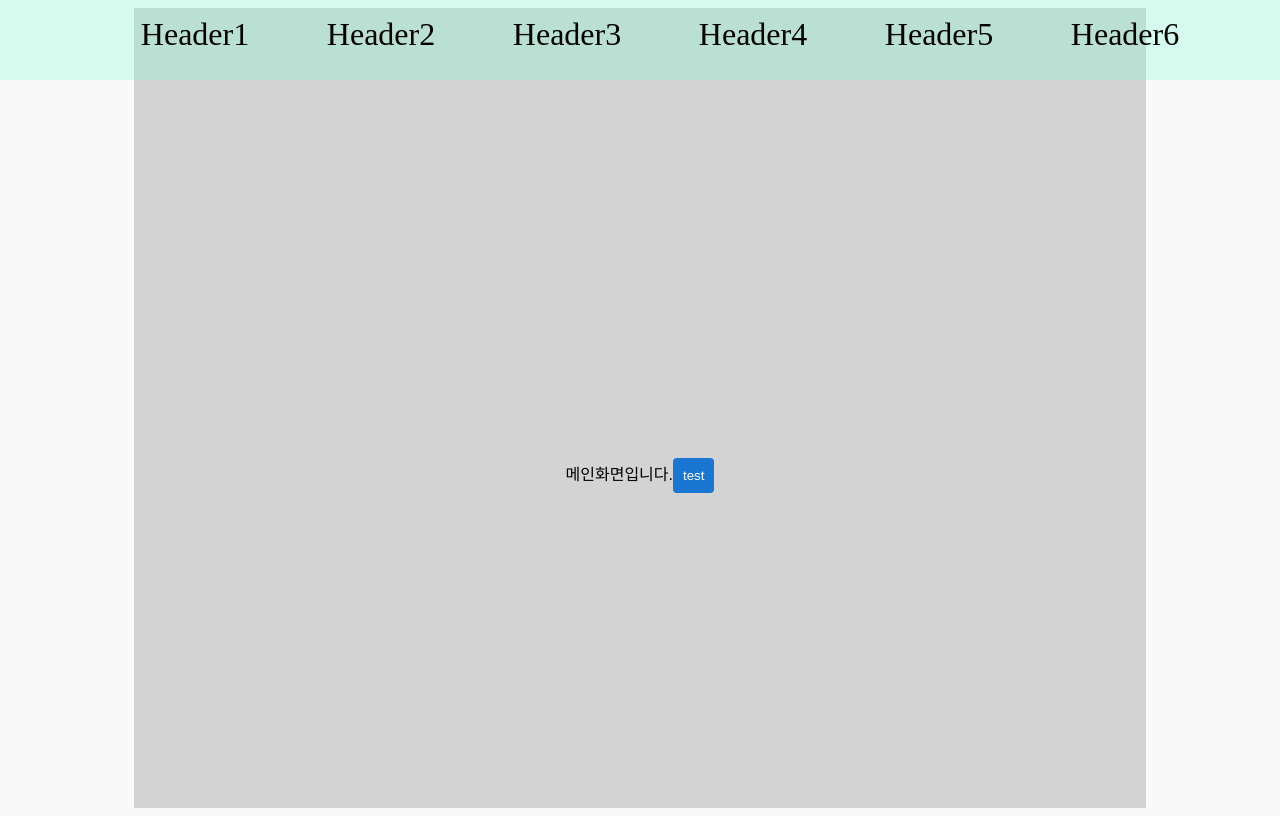
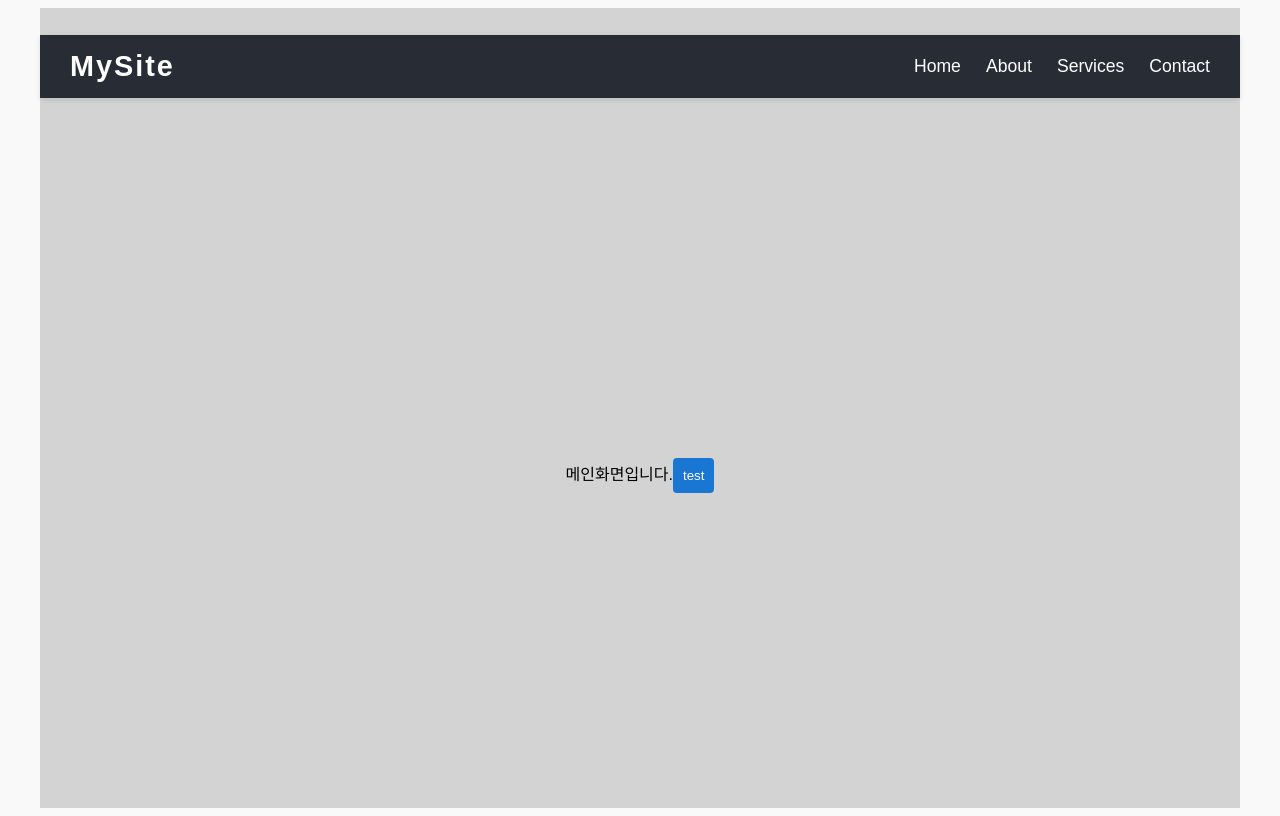
Before and after one commit to awsedr27/toyProject-front, a Next.js app in the folder front_dabang/: page /main in a window 1280 px wide. Built offline with nearby package versions, Linux system fonts and the light colour scheme.

Commit message:
kjo 레이아웃 테스트

```diff
--- a/front_dabang/src/app/components/layouts/Header.js
+++ b/front_dabang/src/app/components/layouts/Header.js
@@ -1,21 +1,18 @@
-"use client"
-import "./header.css";
+import Link from 'next/link';
+import styles from './Header.module.css';
 
-function handleLogin(token) {
-
-}
-
-export default function Header({ _isLoggedIn }) {
-    return (
-        <div className="join-container header">
-            <ul>
-                <li>Header1</li>
-                <li>Header2</li>
-                <li>Header3</li>
-                <li>Header4</li>
-                <li>Header5</li>
-                <li>Header6</li>
-            </ul>
-        </div>
+export default function Header() {
+  return (
+    <header className={styles.header}>
+      <div className={styles.container}>
+        <div className={styles.logo}>MySite</div>
+        <nav className={styles.nav}>
+          <Link href="/" className={styles.link}>Home</Link>
+          <Link href="/about" className={styles.link}>About</Link>
+          <Link href="/services" className={styles.link}>Services</Link>
+          <Link href="/contact" className={styles.link}>Contact</Link>
+        </nav>
+      </div>
+    </header>
   );
 }
--- /dev/null
+++ b/front_dabang/src/app/components/layouts/Header.module.css
@@ -0,0 +1,41 @@
+.header {
+  background-color: #282c34;
+  color: white;
+  padding: 15px 30px;
+  box-shadow: 0 2px 5px rgba(0, 0, 0, 0.1);
+  position: sticky;
+  top: 0;
+  z-index: 1000;
+  width: 100%;
+}
+
+.container {
+  max-width: 1200px;
+  margin: 0 auto;
+  display: flex;
+  justify-content: space-between;
+  align-items: center;
+}
+
+.logo {
+  font-weight: 700;
+  font-size: 1.8rem;
+  letter-spacing: 2px;
+}
+
+.nav {
+  display: flex;
+  gap: 25px;
+}
+
+.link {
+  color: white;
+  text-decoration: none;
+  font-size: 1.1rem;
+  font-weight: 500;
+  transition: color 0.3s ease;
+}
+
+.link:hover {
+  color: #61dafb;
+}
--- a/front_dabang/src/app/layout.js
+++ b/front_dabang/src/app/layout.js
@@ -8,8 +8,8 @@ export default function RootLayout({ children }) {
   return (
     <html>
       <body>
-          <div style={{ display: 'flex', flexDirection: 'column', alignItems: 'center', width: '80%', height:'100%', margin: '0 auto' ,backgroundColor:'lightgrey'}}>
-            <div style={{ height:'15%', display: 'flex', alignItems: 'center', justifyContent: 'center' }}>
+          <div style={{ display: 'flex', flexDirection: 'column', alignItems: 'center', width: '100%', maxWidth:'1200px', height:'100%', margin: '0 auto' ,backgroundColor:'lightgrey'}}>
+            <div style={{ height:'15%', display: 'flex', alignItems: 'center', justifyContent: 'center',width:'100%' }}>
               <Header/>
             </div>
             <br/>
```
